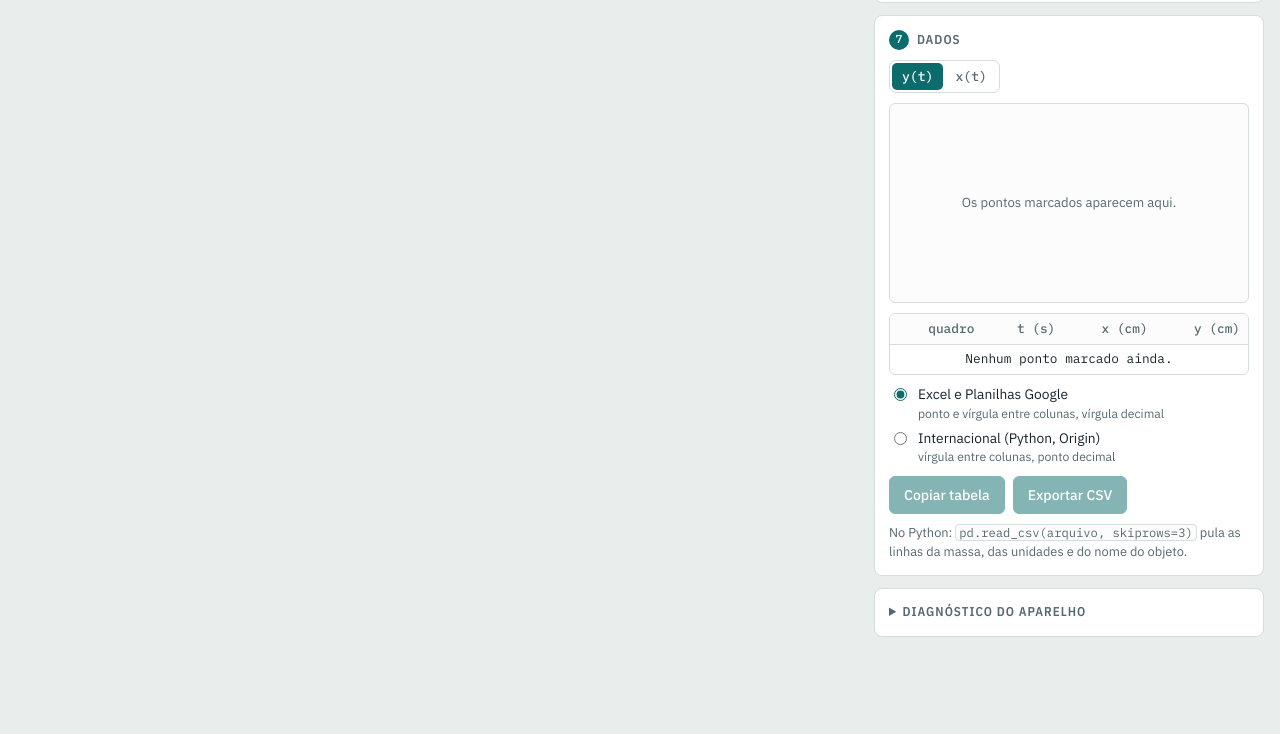
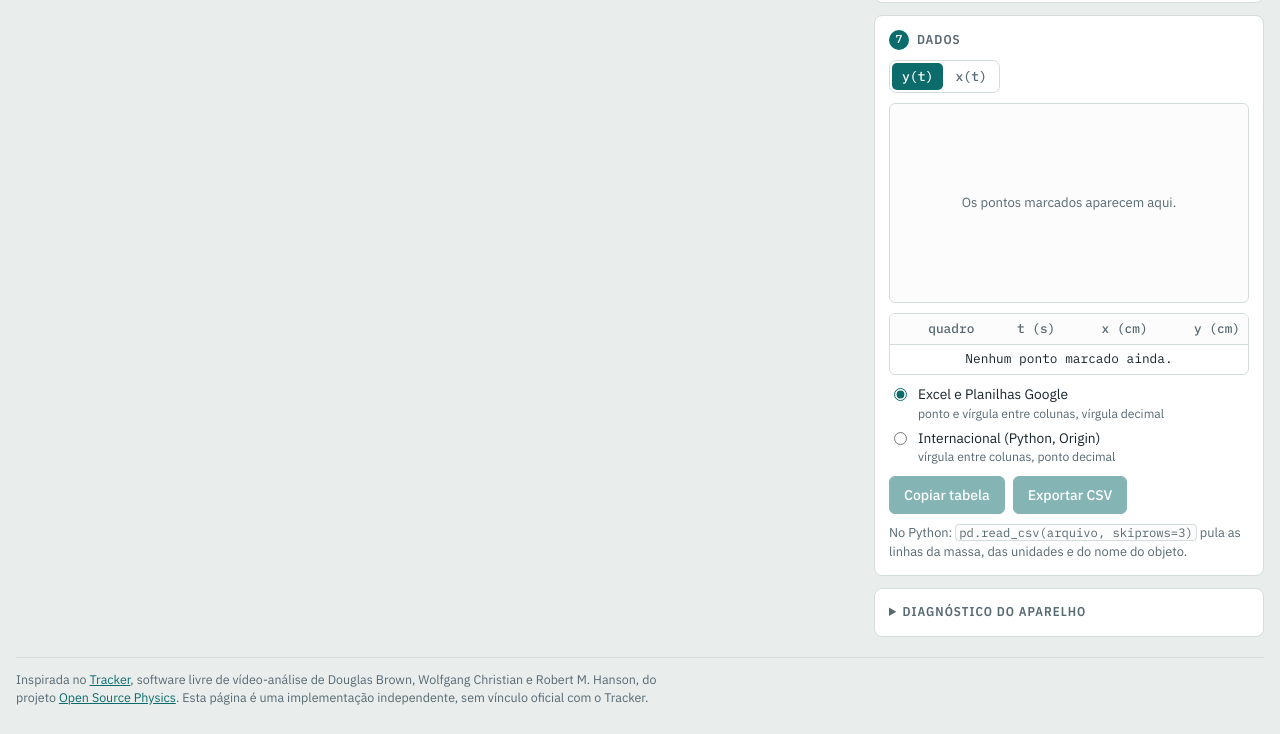
Before and after one commit to AbathVictor/Physics_artifacts, a plain HTML site: page Tracker-mobile/index.html in a window 1280 px wide. Shown: the part 1754-2488 px from the top of the page. Before the commit the page ends 2419 px from the top, so only its background shows below. Drawn offline with nearby package versions, Linux system fonts and the light colour scheme.

Commit message:
Créditos ao Tracker e ao Open Source Physics
- README: seção de créditos da Videoanálise Móvel, com os autores do Tracker
  (Douglas Brown, Wolfgang Christian e Robert M. Hanson), os repositórios, a
  licença e o que foi aproveitado (ideias, sem código copiado).
- Página: rodapé com os créditos.

Co-Authored-By: Claude Opus 5.5 <noreply@anthropic.com>

```diff
--- a/Tracker-mobile/index.html
+++ b/Tracker-mobile/index.html
@@ -63,6 +63,10 @@ button, input, select { font: inherit; color: inherit; }
 .top { max-width: 1300px; margin: 0 auto 12px; display: flex; flex-wrap: wrap; align-items: baseline; gap: 4px 14px; }
 .top h1 { font-family: var(--font-display); font-weight: 600; font-size: 1.45rem; letter-spacing: 0.01em; margin: 0; line-height: 1.2; text-wrap: balance; }
 .top .sub { font-family: var(--font-mono); font-size: 0.78rem; color: var(--ink-soft); }
+
+.credits { max-width: 1300px; margin: 20px auto 0; padding-top: 12px; border-top: 1px solid var(--line); font-size: 0.78rem; color: var(--ink-soft); }
+.credits p { margin: 0; max-width: 90ch; }
+.credits a { color: var(--accent); }
 
 .app { display: grid; grid-template-columns: minmax(0, 1fr) 390px; gap: 16px; max-width: 1300px; margin: 0 auto; align-items: start; }
 @media (max-width: 900px) { .app { grid-template-columns: minmax(0, 1fr); } }
@@ -322,6 +326,9 @@ textarea.fallback { width: 100%; min-height: 140px; font-family: var(--font-mono
     </section>
   </aside>
 </main>
+<footer class="credits">
+  <p>Inspirada no <a href="https://physlets.org/tracker/" target="_blank" rel="noopener">Tracker</a>, software livre de vídeo-análise de Douglas Brown, Wolfgang Christian e Robert M. Hanson, do projeto <a href="https://www.opensourcephysics.org/" target="_blank" rel="noopener">Open Source Physics</a>. Esta página é uma implementação independente, sem vínculo oficial com o Tracker.</p>
+</footer>
 <div class="toast" id="toast" hidden></div>
 
 <script src="https://cdn.jsdelivr.net/npm/mp4box@0.5.4/dist/mp4box.all.min.js"></script>
```
Also changed, not shown: 1 other file.
